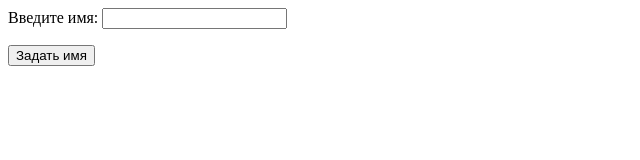
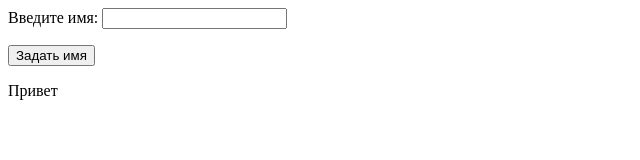
Before and after one commit to EgorLiutov22/cookies, a plain HTML site: page index.html in a window 1280 px wide. Shown: the full height of the page, 0-640 px from the left. Drawn offline with Linux system fonts and the light colour scheme.

Commit message:
Update index.html

```diff
--- a/index.html
+++ b/index.html
@@ -6,4 +6,4 @@
 </form>
 <button onclick="setName()">Задать имя</button>
 <script src="index.js"></script>
-<p id="output"></p>
+<p id="output">Привет</p>
```
